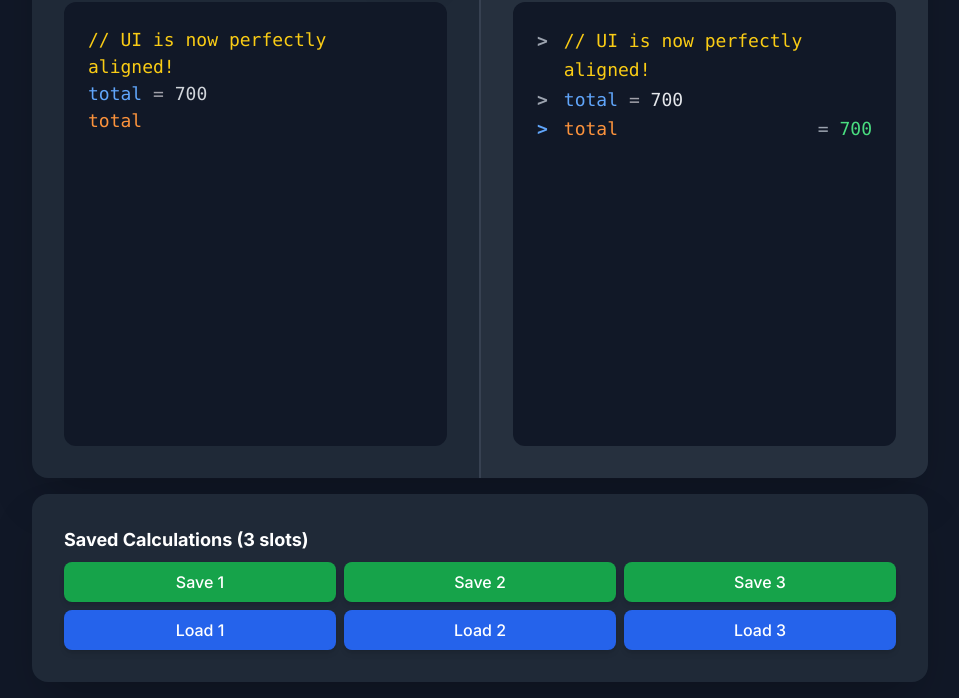
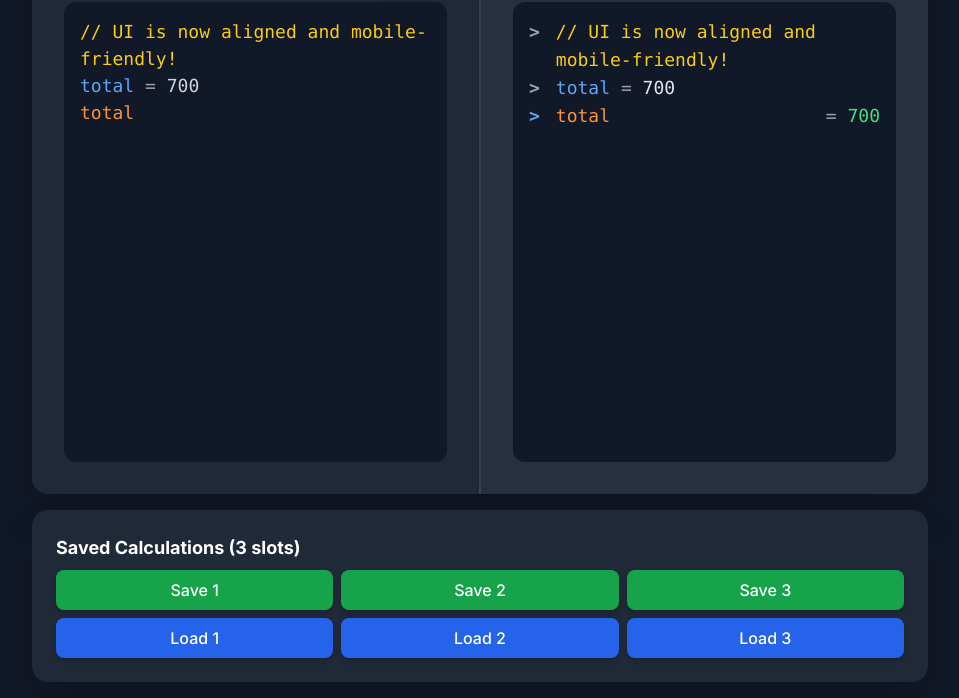
Before and after one commit to AndreiBas/InstaClone, a plain HTML site: page index.html in a window 1280 px wide. Shown: the part 102-800 px from the top of the page, without its empty margins (160-1119 px from the left). Drawn offline with nearby package versions, Linux system fonts and the light colour scheme.

Commit message:
Update index.html

```diff
--- a/index.html
+++ b/index.html
@@ -37,7 +37,7 @@
             outline: none;
             resize: none;
             line-height: 1.5;
-            padding: 1.5rem;
+            padding: 1rem; /* Adjusted padding for mobile */
             color: #d1d5db; /* Light gray text */
             background-color: #111827; /* Dark background */
             white-space: pre-wrap; /* Preserve whitespace and line breaks */
@@ -98,27 +98,25 @@
         input:checked + .toggle-slider:before { transform: translateX(24px); }
     </style>
 </head>
-<body class="bg-gray-900 text-gray-200 antialiased flex flex-col items-center h-screen p-4">
+<body class="bg-gray-900 text-gray-200 antialiased flex flex-col items-center min-h-screen p-2 sm:p-4">
     <div class="w-full max-w-4xl bg-gray-800 rounded-2xl shadow-2xl overflow-hidden flex flex-col md:flex-row flex-1 min-h-0">
         <!-- Left Panel: Input Area -->
-        <div class="flex-1 flex flex-col p-6 md:p-8">
-            <!-- --- THIS IS THE MODIFIED HEADER FOR THE LEFT PANEL --- -->
+        <div class="flex-1 flex flex-col p-4 md:p-8 h-[45vh] md:h-auto">
             <div class="flex justify-between items-center mb-2 h-12">
                 <h2 class="text-2xl font-bold text-white">Insta-Clone</h2>
-                <button id="eraseButton" class="bg-red-600 text-white font-medium py-2 px-4 rounded-lg shadow-lg hover:bg-red-700 transition-colors duration-200 focus:outline-none focus:ring-2 focus:ring-red-500 focus:ring-opacity-50">Erase</button>
+                <button id="eraseButton" class="bg-red-600 text-white font-medium py-2 px-4 rounded-lg shadow-lg hover:bg-red-700">Erase</button>
             </div>
 
             <div class="relative flex-1 min-h-0">
-                <div id="inputArea" contenteditable="true" class="w-full h-full rounded-xl bg-gray-900 text-gray-200 font-mono text-lg transition-all duration-300 focus:ring-4 focus:ring-blue-500/50"></div>
+                <div id="inputArea" contenteditable="true" class="w-full h-full rounded-xl bg-gray-900 text-gray-200 font-mono text-base md:text-lg"></div>
                 <div id="autocomplete-popup" class="hidden"></div>
             </div>
         </div>
         <!-- Right Panel: Output Area -->
-        <div class="flex-1 flex flex-col p-6 md:p-8 border-t-2 md:border-t-0 md:border-l-2 border-gray-700 bg-gray-700/30">
-            <!-- --- THIS IS THE MODIFIED HEADER FOR THE RIGHT PANEL --- -->
+        <div class="flex-1 flex flex-col p-4 md:p-8 border-t-2 md:border-t-0 md:border-l-2 border-gray-700 bg-gray-700/30 h-[45vh] md:h-auto">
             <div class="flex justify-between items-center mb-2 h-12">
                 <h2 class="text-2xl font-bold text-white">Results</h2>
-                <div class="flex items-center space-x-4">
+                <div class="flex items-center space-x-3">
                     <div class="flex items-center space-x-2">
                         <label class="text-gray-400 text-sm">No sleep</label>
                         <label class="toggle-switch-container">
@@ -135,21 +133,21 @@
                     </div>
                 </div>
             </div>
-            <div id="outputArea" class="relative flex-1 bg-gray-900 rounded-xl p-6 overflow-y-auto text-gray-200 font-mono text-lg leading-relaxed">
+            <div id="outputArea" class="relative flex-1 bg-gray-900 rounded-xl p-4 overflow-y-auto text-gray-200 font-mono text-base md:text-lg">
                 <div class="text-gray-400">Your results will appear here in real-time.</div>
             </div>
         </div>
     </div>
 
     <!-- Saved Calculations Section -->
-    <div class="w-full max-w-4xl mt-4 p-6 md:p-8 bg-gray-800 rounded-2xl shadow-2xl">
+    <div class="w-full max-w-4xl mt-4 p-4 md:p-6 bg-gray-800 rounded-2xl shadow-2xl">
         <h3 class="text-lg font-semibold text-white mb-2">Saved Calculations (3 slots)</h3>
-        <div id="save-buttons" class="grid grid-cols-3 gap-2">
+        <div id="save-buttons" class="grid grid-cols-1 sm:grid-cols-3 gap-2">
             <button class="bg-green-600 text-white font-medium py-2 px-4 rounded-lg shadow-md hover:bg-green-700">Save 1</button>
             <button class="bg-green-600 text-white font-medium py-2 px-4 rounded-lg shadow-md hover:bg-green-700">Save 2</button>
             <button class="bg-green-600 text-white font-medium py-2 px-4 rounded-lg shadow-md hover:bg-green-700">Save 3</button>
         </div>
-        <div id="load-buttons" class="grid grid-cols-3 gap-2 mt-2">
+        <div id="load-buttons" class="grid grid-cols-1 sm:grid-cols-3 gap-2 mt-2">
             <button class="bg-blue-600 text-white font-medium py-2 px-4 rounded-lg shadow-md hover:bg-blue-700">Load 1</button>
             <button class="bg-blue-600 text-white font-medium py-2 px-4 rounded-lg shadow-md hover:bg-blue-700">Load 2</button>
             <button class="bg-blue-600 text-white font-medium py-2 px-4 rounded-lg shadow-md hover:bg-blue-700">Load 3</button>
@@ -157,8 +155,8 @@
     </div>
 
     <!-- Confirmation & Message Modals -->
-    <div id="confirm-modal" class="fixed inset-0 z-50 hidden items-center justify-center bg-black bg-opacity-70">
-        <div class="bg-gray-800 rounded-xl p-6 w-96 shadow-2xl border border-gray-700">
+    <div id="confirm-modal" class="fixed inset-0 z-50 hidden items-center justify-center bg-black bg-opacity-70 p-4">
+        <div class="bg-gray-800 rounded-xl p-6 w-full max-w-sm shadow-2xl border border-gray-700">
             <h4 class="text-xl font-bold mb-4">Overwrite Calculation?</h4>
             <p id="confirm-message" class="text-gray-400 mb-6">This slot already has a saved calculation. Do you want to replace it?</p>
             <div class="flex justify-end gap-4">
@@ -544,7 +542,7 @@
         });
 
         window.addEventListener('DOMContentLoaded', () => {
-            inputArea.textContent = `// UI is now perfectly aligned!
+            inputArea.textContent = `// UI is now aligned and mobile-friendly!
 total = 700
 total`;
             processInput();
```
